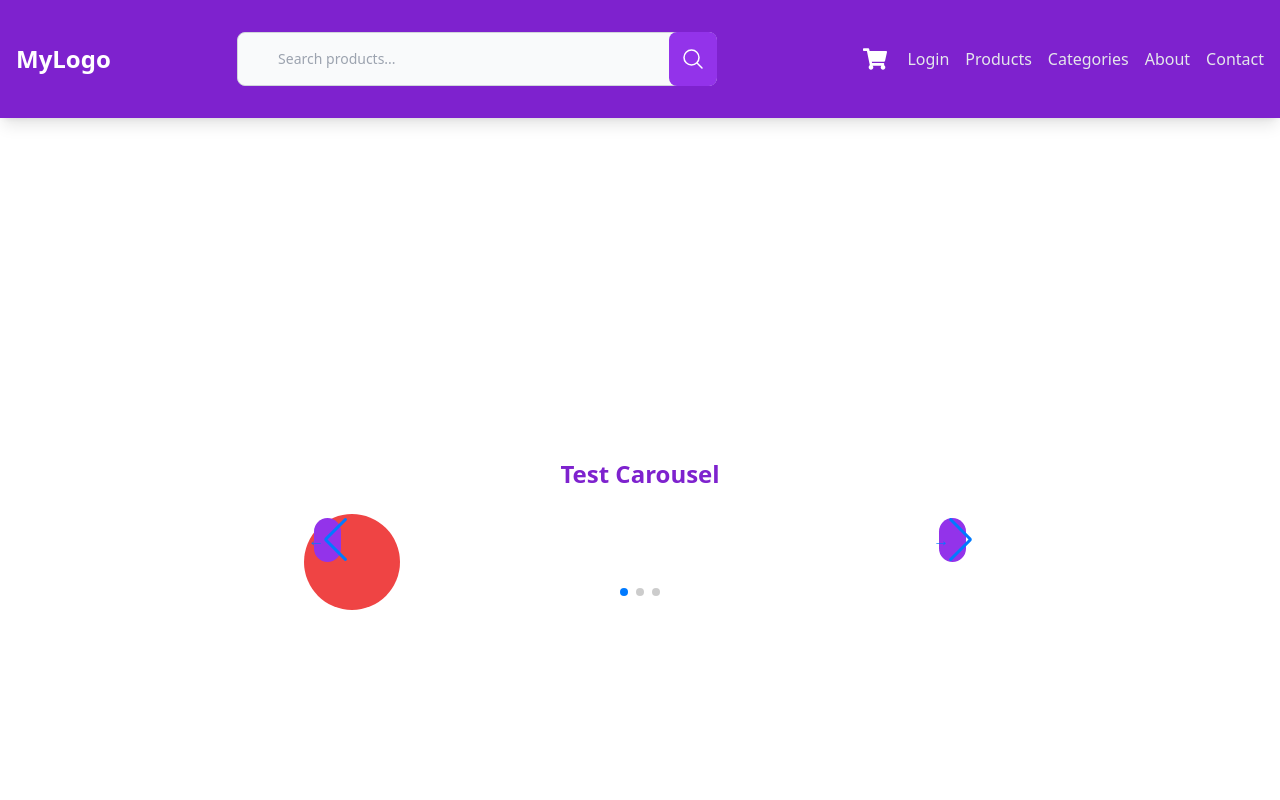
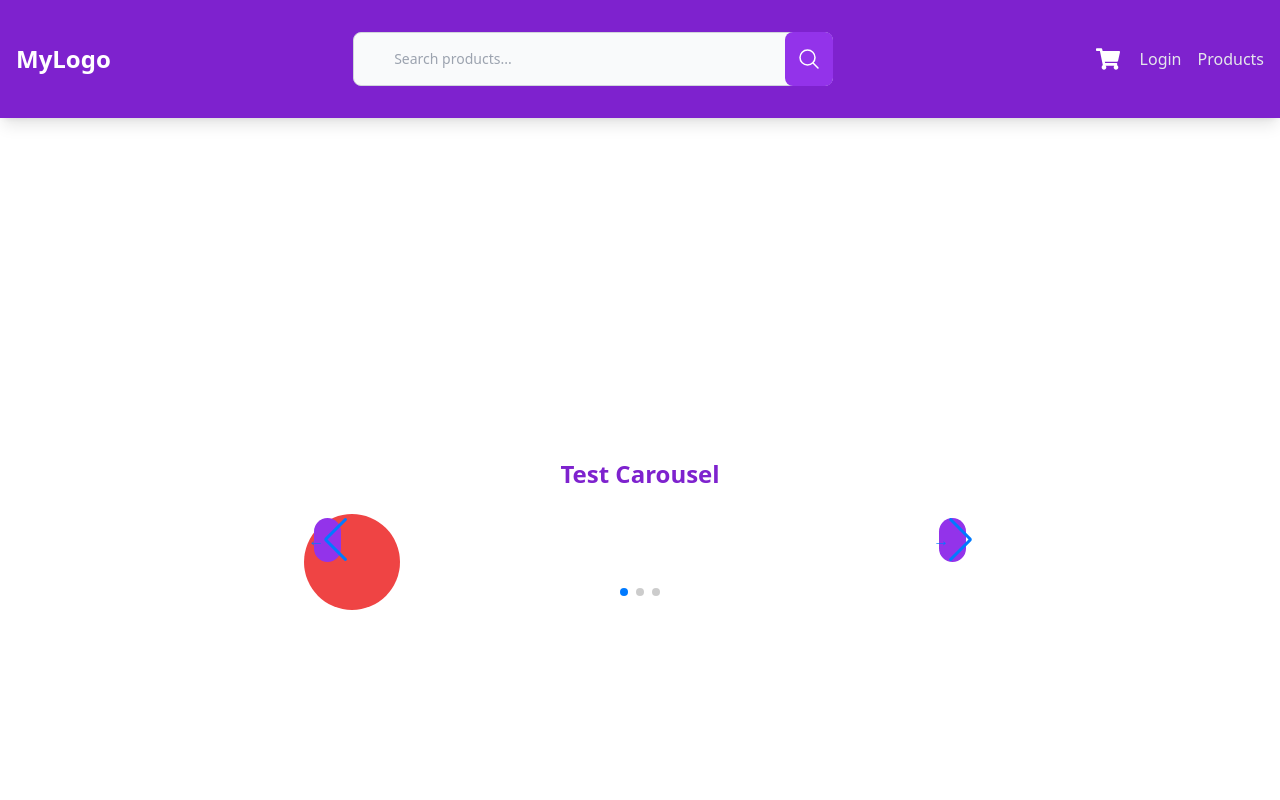
Before and after one commit to Oc3an-Spag3tti/404notFound, a Next.js app in the folder cyna-web-front/: page / in a window 1280 px wide. Shown: the top 800 px of the page. Built offline with nearby package versions, Linux system fonts and the light colour scheme.

Commit message:
Set display suggestions products in searchBar

```diff
--- a/cyna-web-front/src/components/Header.tsx
+++ b/cyna-web-front/src/components/Header.tsx
@@ -1,8 +1,7 @@
 "use client";
 
-import React, { useEffect, useState } from "react";
+import React, { useEffect, useState, useRef } from "react";
 import Link from "next/link";
-import { Menu, MenuButton, MenuItem, MenuItems } from "@headlessui/react";
 import { FaShoppingCart } from "react-icons/fa";
 
 type ProductItem = {
@@ -12,9 +11,10 @@ type ProductItem = {
 };
 
 const Header: React.FC = () => {
-  const [isOpen, setIsOpen] = useState(false);
+  const [isOpenMenu, setIsOpenMenu] = useState(false);
   const [searchText, setSearchText] = useState("");
   const [productsList, setProductsList] = useState<ProductItem[]>([]);
+  const [showSuggestions, setShowSuggestions] = useState(false);
 
   function onSubmitSearch(e: React.FormEvent<HTMLFormElement>) {
     console.log("onSubmitSearch");
@@ -31,6 +31,7 @@ const Header: React.FC = () => {
           .then((data) => {
             console.log("productsList: ", data.products);
             setProductsList(data.products);
+            setShowSuggestions(true); // Affiche suggestions
           })
           .catch((err) => {
             console.error(err);
@@ -43,6 +44,23 @@ const Header: React.FC = () => {
     }
   }, [searchText]);
 
+  const searchBoxRef = useRef<HTMLDivElement>(null);
+
+  useEffect(() => {
+    const handleClickOutside = (e: MouseEvent) => {
+      const target = e.target as Node;
+      // Si le clic est en dehors de la zone (champ de recherche ou suggestions)
+      if (searchBoxRef.current && !searchBoxRef.current.contains(target)) {
+        setShowSuggestions(false); // Ferme les suggestions
+      }
+    };
+
+    document.addEventListener("click", handleClickOutside);
+
+    // Nettoyage de l'écouteur d'événement lors du démontage du composant
+    return () => document.removeEventListener("click", handleClickOutside);
+  }, []); // L'effet s'exécute une seule fois au montage du composant
+
   return (
     <header className="bg-purple-700 p-4 shadow-lg">
       <div className="container mx-auto flex justify-between items-center">
@@ -53,7 +71,7 @@ const Header: React.FC = () => {
 
         {/* Mobile Menu Button */}
         <button
-          onClick={() => setIsOpen(!isOpen)}
+          onClick={() => setIsOpenMenu(!isOpenMenu)}
           className="md:hidden focus:outline-none text-white absolute right-0"
         >
           <svg
@@ -67,7 +85,9 @@ const Header: React.FC = () => {
               strokeLinecap="round"
               strokeLinejoin="round"
               strokeWidth="2"
-              d={isOpen ? "M6 18L18 6M6 6l12 12" : "M4 6h16M4 12h16M4 18h16"}
+              d={
+                isOpenMenu ? "M6 18L18 6M6 6l12 12" : "M4 6h16M4 12h16M4 18h16"
+              }
             ></path>
           </svg>
         </button>
@@ -76,8 +96,10 @@ const Header: React.FC = () => {
         <form
           className="max-w-lg mx-auto flex-grow p-4"
           onSubmit={onSubmitSearch}
+          onClick={() => setShowSuggestions(true)} // Affiche suggestions lorsque l'utilisateur clique dans le champ
         >
           <div className="relative">
+            <div ref={searchBoxRef}>
               <input
                 type="search"
                 id="default-search"
@@ -88,6 +110,7 @@ const Header: React.FC = () => {
                   setSearchText(e.target.value);
                 }}
               />
+              {showSuggestions && (
                 <ul className="absolute w-full bg-white shadow-lg rounded-lg mt-1">
                   {productsList.map((product) => (
                     <Link
@@ -99,6 +122,9 @@ const Header: React.FC = () => {
                     </Link>
                   ))}
                 </ul>
+              )}
+            </div>
+
             <button
               type="submit"
               className="text-white absolute right-0 bottom-0 h-full end-2.5 bg-purple-600 hover:bg-purple-800 focus:ring-4 focus:outline-none focus:ring-purple-300 font-medium rounded-lg text-sm px-3 py-2"
@@ -131,7 +157,7 @@ const Header: React.FC = () => {
         {/* Navigation */}
         <nav
           className={`${
-            isOpen ? "block" : "hidden"
+            isOpenMenu ? "block" : "hidden"
           } md:flex space-x-4 items-center`}
         >
           <Link href="/login" target="_blank" rel="noopener noreferrer">
@@ -140,58 +166,6 @@ const Header: React.FC = () => {
           <Link href="/products">
             <span className="text-gray-200 hover:text-white">Products</span>
           </Link>
-          <Menu as="div" className="relative">
-            <MenuButton className="text-gray-200 hover:text-white focus:outline-none">
-              Categories
-            </MenuButton>
-            <MenuItems className="absolute top-full mt-2 bg-purple-600 rounded-md shadow-lg w-48 z-10">
-              <MenuItem>
-                {({ focus }) => (
-                  <Link href="/categories/category1">
-                    <span
-                      className={`block px-4 py-2 ${
-                        focus ? "bg-purple-500 text-white" : "text-gray-200"
-                      }`}
-                    >
-                      Category 1
-                    </span>
-                  </Link>
-                )}
-              </MenuItem>
-              <MenuItem>
-                {({ focus }) => (
-                  <Link href="/categories/category2">
-                    <span
-                      className={`block px-4 py-2 ${
-                        focus ? "bg-purple-500 text-white" : "text-gray-200"
-                      }`}
-                    >
-                      Category 2
-                    </span>
-                  </Link>
-                )}
-              </MenuItem>
-              <MenuItem>
-                {({ focus }) => (
-                  <Link href="/categories/category3">
-                    <span
-                      className={`block px-4 py-2 ${
-                        focus ? "bg-purple-500 text-white" : "text-gray-200"
-                      }`}
-                    >
-                      Category 3
-                    </span>
-                  </Link>
-                )}
-              </MenuItem>
-            </MenuItems>
-          </Menu>
-          <Link href="/about">
-            <span className="text-gray-200 hover:text-white">About</span>
-          </Link>
-          <Link href="/contact">
-            <span className="text-gray-200 hover:text-white">Contact</span>
-          </Link>
         </nav>
       </div>
     </header>
```
Also changed, not shown: cyna-web-front/src/app/categories/[category]/page.tsx (renamed from cyna-web-front/src/app/categories/[category]/[category].tsx). Lines whose indentation alone changed are shown as unchanged.
